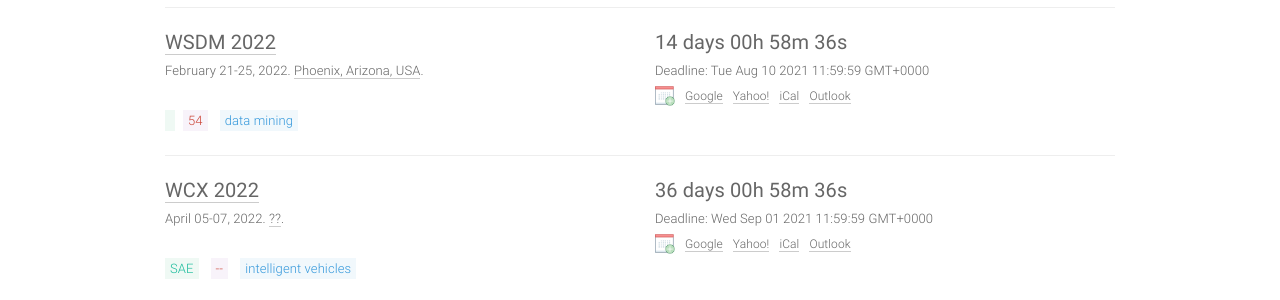
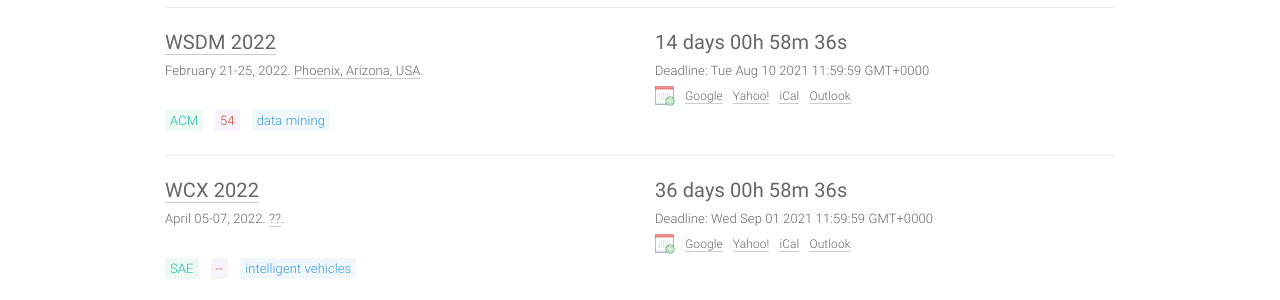
Before and after one commit to paperswithcode/ai-deadlines, a Jekyll site: the page built from index.html, in a window 1280 px wide and 900 px high. Shown: the part 280-580 px from the top of the window. Built offline with Jekyll 4.4.1, drawn with Linux system fonts in a browser that asks for light colours; comment, search, counter and statistics services are not loaded.

Commit message:
Updated WSDM 2022

```diff
--- a/_data/conferences.yml
+++ b/_data/conferences.yml
@@ -672,6 +672,7 @@
   host: SAI
 
 - title: WSDM
+  long: International Conference on Web Search and Data Mining
   hindex: 54
   year: 2022
   id: wsdm22
@@ -681,6 +682,7 @@
   date: February 21-25, 2022
   place: Phoenix, Arizona, USA
   sub: DM
+  host: ACM
 
 - title: AAAI
   hindex: 95
```
